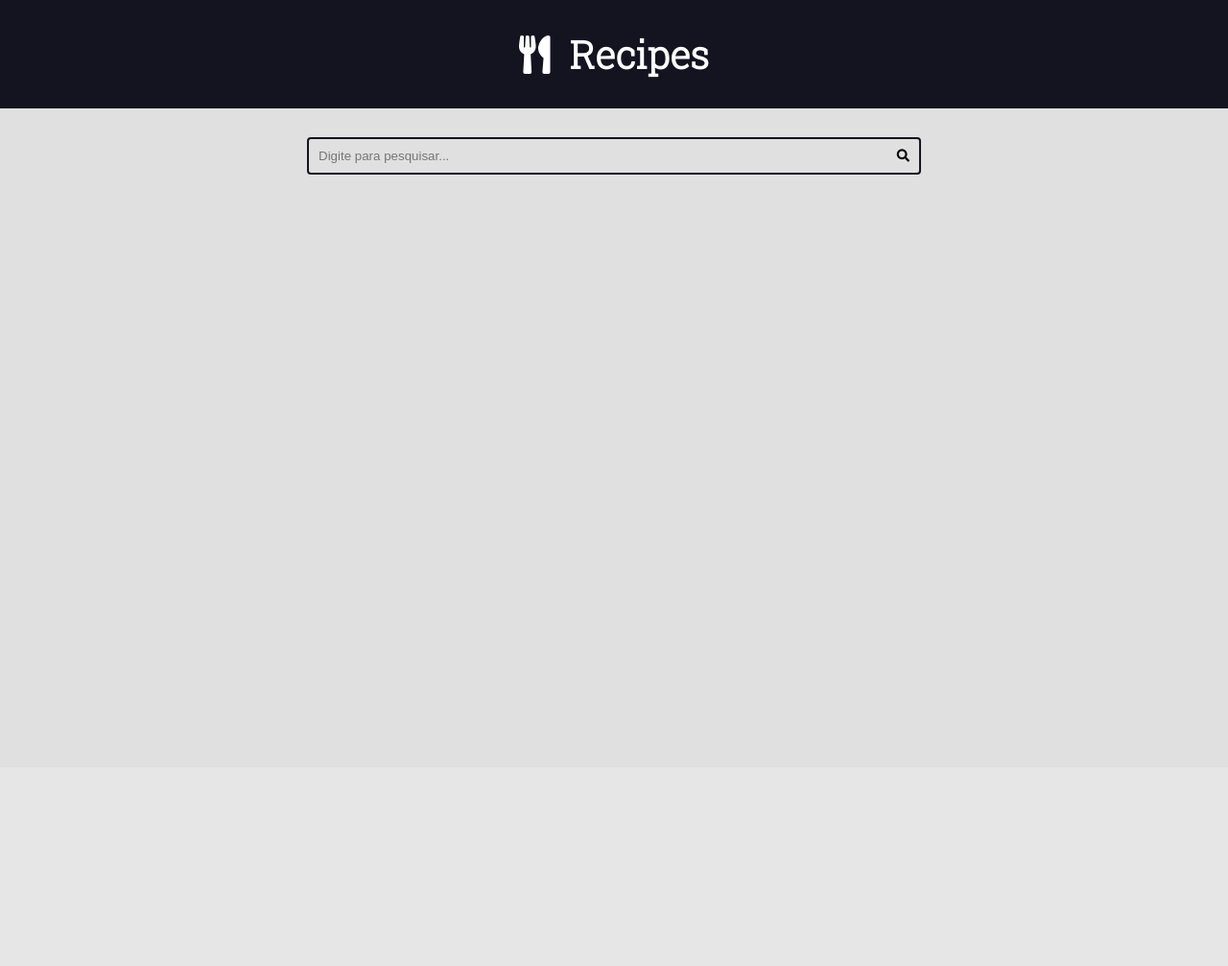
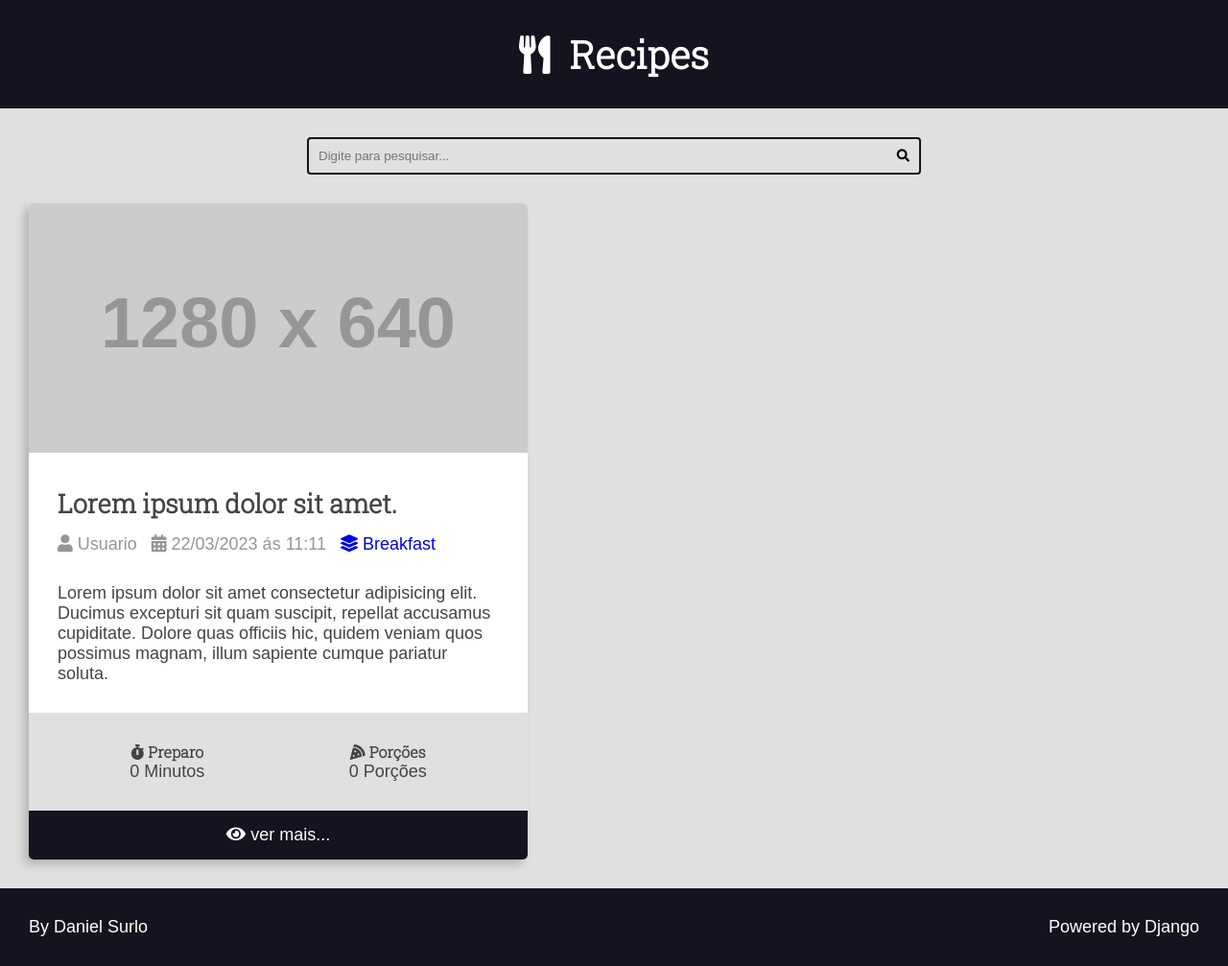
Before and after one commit to DanielLsurlo/Django-Project1, a Django app: page / in a window 1280 px wide. Shown: the whole page at 96% size. Before the commit the page ends 182 px from the top, so only its background shows below. Run offline with Django 4.2, Linux system fonts and the light colour scheme; grey boxes labelled with a size stand in for pictures from a placeholder-image service; some libraries are stand-ins or nearby versions.

Commit message:
Initial page config

```diff
--- a/recipes/templates/recipes/pages/home.html
+++ b/recipes/templates/recipes/pages/home.html
@@ -6,8 +6,13 @@
 
     <main class="main-content-container">
         <div class="main-content main-content-list container">
+            {% include 'recipes/partials/recipe.html' %}
+
+
 
         </div>
     </main>
+
+    {% include 'recipes/partials/footer.html' %}
 </body>
 </html>
--- /dev/null
+++ b/recipes/templates/recipes/partials/footer.html
@@ -0,0 +1,9 @@
+<footer class="main-footer">
+    <div class="developer">
+      <a href="https://www.otaviomiranda.com.br/" target="_blank" rel="noreferrer noopener">By Daniel Surlo</a>
+    </div>
+
+    <div class="powered">
+      <a href="https://www.djangoproject.com/" target="_blank" rel="noreferrer noopener">Powered by Django</a>
+    </div>
+  </footer>
--- a/recipes/templates/recipes/partials/head.html
+++ b/recipes/templates/recipes/partials/head.html
@@ -33,9 +33,10 @@
             }
 
             body {
-                font-size: 1.6rem;
                 font-family: var(--font-primary);
                 background-color: var(--color-gray-1);
+                color: var(--color-dark-text);
+                font-size: 1.8rem;
             }
 
             h1,
@@ -172,5 +173,110 @@
                 grid-template-columns: repeat(auto-fit, minmax(340px, 1fr));
                 gap: var(--spacing-gutter-large);
             }
+
+            .recipe {
+                background-color: var(--color-white);
+                box-shadow: -5px 5px 10px rgba(0, 0, 0, 0.2);
+                transform: scale(1);
+                transition: all 300ms ease-in-out;
+                border-radius: 0.5rem;
+                overflow: hidden;
+            }
+
+            .recipe img {
+                max-width: 100%;
+            }
+
+            .recipe-list-item {
+                max-width: 52rem;
+            }
+
+            .recipe-list-item:hover {
+                transform: scale(1.02);
+                box-shadow: -5px 5px 10px rgba(0, 0, 0, 0.4);
+
+            }
+
+            .recipe-title-container {
+                padding: var(--spacing-gutter-medium);
+                padding-bottom: calc(var(--spacing-gutter-medium) / 2);
+            }
+
+            .recipe-author {
+                padding: 0 var(--spacing-gutter-medium);
+            }
+
+            .recipe-content {
+                padding: var(--spacing-gutter-medium);
+            }
+
+            .recipe-author-item {
+                color: var(--color-gray-4);
+                margin-right: 1rem;
+            }
+
+            .recipe-author a {
+                color: var(color --color-primary);
+                transition: all 300ms ease-in-out;
+                text-decoration: none;
+            }
+
+            .recipe-author a:hover {
+                color: var(--color-primary-dark);
+            }
+
+            .recipe-meta-container {
+                display: flex;
+                flex-flow: row wrap;
+                padding: var(--spacing-gutter-medium);
+                background: var(--color-gray-1);
+            }
+
+            .recipe-meta {
+                display: flex;
+                flex-flow: column nowrap;
+                flex-shrink: 1;
+                flex-grow: 1;
+                text-align: center;
+            }
+
+            .recipe-meta-title {
+                font-size: 1.6rem;
+            }
+
+            .recipe-footer a {
+                background-color: var(--color-primary-dark);
+                display: block;
+                color: var(--color-white);
+                text-decoration: none;
+                text-align: center;
+                padding: 1.5rem var(--spacing-gutter-medium);
+                transition: all 300ms ease-in-out;
+            }
+
+            .recipe-footer a:hover {
+                filter: brightness(1.8);
+            }
+
+            .main-footer {
+                display: flex;
+                align-items: center;
+                justify-content: space-between;
+                background-color: var(--color-primary-dark);
+                color: var(--color-white);
+                padding: var(--spacing-gutter-medium);
+
+            }
+
+            .main-footer a {
+                color: var(--color-white);
+                text-decoration: none;
+                transition: all 300ms ease-in-out;
+
+            }
+
+            .main-footer a:hover {
+                filter: brightness(1.8);
+            }
         </style>
     </head>
--- /dev/null
+++ b/recipes/templates/recipes/partials/recipe.html
@@ -0,0 +1,54 @@
+<div class="recipe recipe-list-item">
+    <div class="recipe-cover">
+        <img src="https://placehold.co/1280x640/2086c2/FFF" alt="temporary">
+    </div>
+    <div class="recipe-title-container">
+        <h2 class="recipe-title">Lorem ipsum dolor sit amet.</h2>
+    </div>
+
+    <div class="recipe-author">
+        <span class="recipe-author-item">
+            <i class="fas fa-user"></i>
+            Usuario
+        </span>
+        <span class="recipe-author-item">
+            <i class="fas fa-calendar-alt"></i>
+            22/03/2023 ás 11:11
+        </span>
+        <span class="recipe-author-item">
+            <a href="/recipe/category/breakfast">
+                <i class="fas fa-layer-group"></i>
+                <span>Breakfast</span>
+            </a>
+        </span>
+    </div>
+
+    <div class="recipe-content">
+        <p>Lorem ipsum dolor sit amet consectetur adipisicing elit. Ducimus excepturi sit quam suscipit,
+            repellat accusamus cupiditate. Dolore quas officiis hic, quidem veniam quos possimus magnam,
+            illum sapiente cumque pariatur soluta.</p>
+    </div>
+
+    <div class="recipe-meta-container">
+        <div class="recipe-meta recipe-preparation">
+            <h3 class="recipe-meta-title"><i class="fas fa-stopwatch"></i> Preparo</h3>
+            <div class="recipe-meta-text">
+                0 Minutos
+            </div>
+        </div>
+        <div class="recipe-meta recipe-servings">
+            <h3 class="recipe-meta-title"><i class="fas fa-pizza-slice"></i> Porções</h3>
+            <div class="recipe-meta-text">
+                0 Porções
+            </div>
+        </div>
+    </div>
+
+    <footer class="recipe-footer">
+        <a class="recipe-read-more button button-dark button-full-width" href="/recipes/3/">
+            <i class="fas fa-eye"></i>
+            <span>ver mais...</span>
+        </a>
+    </footer>
+
+</div>
```
